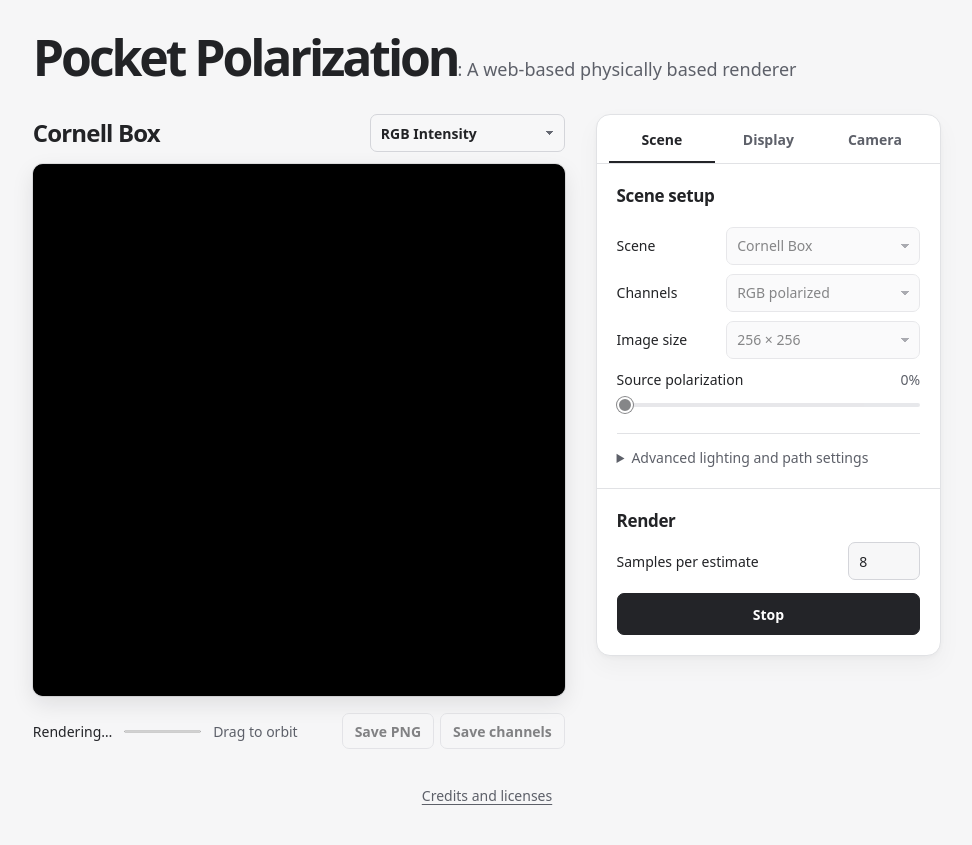
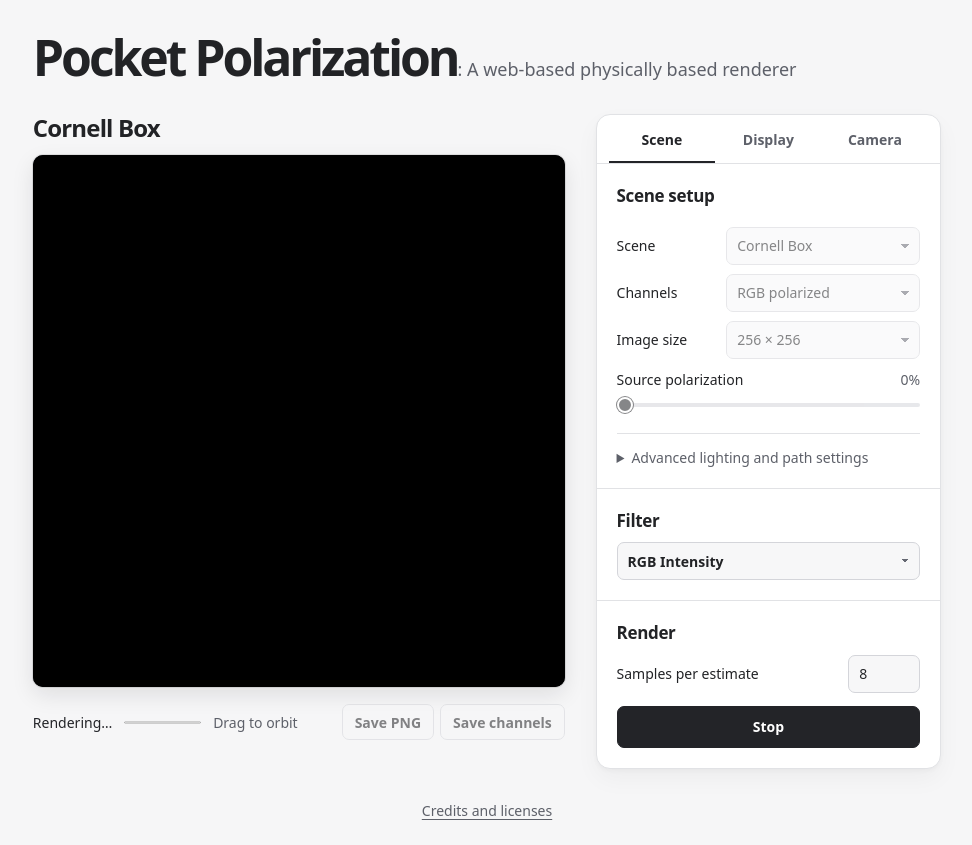
Before and after one commit to abhiman-gupta/pocket-pol, a plain HTML site: page web/index.html in a window 1280 px wide. Shown: the whole page, without its empty margins (153-1125 px from the left). Drawn offline with Linux system fonts and the light colour scheme.

Commit message:
Move the polarization filter into the control panel

```diff
--- a/web/index.html
+++ b/web/index.html
@@ -4,19 +4,14 @@
   <meta charset="utf-8">
   <meta name="viewport" content="width=device-width,initial-scale=1">
   <title>Pocket Polarization: A web-based physically based renderer</title>
-  <link rel="stylesheet" href="./style.css?v=14">
+  <link rel="stylesheet" href="./style.css?v=15">
   <script type="module" src="./app.mjs?v=9"></script>
 </head>
 <body>
   <main class="window">
     <h1 class="page-title"><strong>Pocket Polarization</strong><span class="page-subtitle">: A web-based physically based renderer</span></h1>
     <section class="viewer" aria-label="Render viewport">
-      <header class="viewer-header">
-        <h2 id="imageTitle">Cornell Box</h2>
-        <label class="view-mode"><span class="visually-hidden">Polarization view</span><select id="filter" aria-describedby="viewHint"></select></label>
-      </header>
-      <p id="viewHint" class="view-hint" hidden></p>
-      <div id="analyzerControl" hidden></div>
+      <h2 id="imageTitle">Cornell Box</h2>
       <div id="stage" tabindex="0" aria-label="Cornell Box render. Drag or use arrow keys to orbit the camera. Press Home to reset the angle.">
         <canvas id="image" width="256" height="256" aria-label="Rendered Cornell Box"></canvas>
         <div id="colorbar" class="colorbar" role="group" aria-labelledby="barTitle" hidden>
@@ -99,6 +94,13 @@
           </fieldset>
         </div>
       </div>
+      <section class="filter-panel" aria-labelledby="filterTitle">
+        <h2 id="filterTitle">Filter</h2>
+        <label class="visually-hidden" for="filter">Polarization view</label>
+        <select id="filter" aria-describedby="viewHint"></select>
+        <p id="viewHint" class="view-hint" hidden></p>
+        <div id="analyzerControl" hidden></div>
+      </section>
       <fieldset id="statistics" class="estimate-panel">
         <legend class="visually-hidden">Render</legend>
         <h2>Render</h2>
--- a/web/style.css
+++ b/web/style.css
@@ -83,11 +83,11 @@ body, h1, h2, dl, dd { margin: 0; }
   color: var(--graphite);
 }
 .panel-switch button:hover { color: var(--graphite); }
-.settings-panel, .estimate-panel { padding: 19px 20px 20px; }
+.settings-panel, .filter-panel, .estimate-panel { padding: 19px 20px 20px; }
 fieldset { min-width: 0; margin: 0; padding: 0; border: 0; }
-.estimate-panel { border-top: 1px solid var(--line); }
+.filter-panel, .estimate-panel { border-top: 1px solid var(--line); }
 .sidebar > .error:not([hidden]) { padding: 0 20px 18px; }
-.panel-fields legend, .estimate-panel h2 {
+.panel-fields legend, .filter-panel h2, .estimate-panel h2 {
   margin: 0 0 9px;
   padding: 0;
   font-size: 1.0625rem;
@@ -197,14 +197,11 @@ details dl .row { margin: 4px 0; }
 #error { margin: 0; }
 
 .viewer { min-width: 0; font-size: .875rem; }
-.viewer-header, .viewer-footer, .viewport-meta { display: flex; align-items: center; gap: 12px; }
-.viewer-header, .viewer-footer { justify-content: space-between; }
-.viewer-header h2 { font-size: clamp(1.125rem, 2.4vw, 1.5rem); line-height: 1.2; letter-spacing: -.035em; }
-.view-mode { display: flex; min-width: 0; max-width: 60%; }
-.view-mode select { max-width: 100%; font-weight: 600; }
-.view-hint, #analyzerControl { margin: 6px 0 0; color: var(--muted); }
-#analyzerControl { width: min(290px, 100%); }
-#analyzerControl .slider { margin: 0; }
+.viewer-footer, .viewport-meta { display: flex; align-items: center; gap: 12px; }
+.viewer-footer { justify-content: space-between; }
+.viewer h2 { font-size: clamp(1.125rem, 2.4vw, 1.5rem); line-height: 1.2; letter-spacing: -.035em; }
+.filter-panel select { width: 100%; max-width: 100%; font-weight: 600; }
+.view-hint { margin: 8px 0 0; color: var(--muted); }
 #stage {
   position: relative;
   margin-top: 12px;
```
